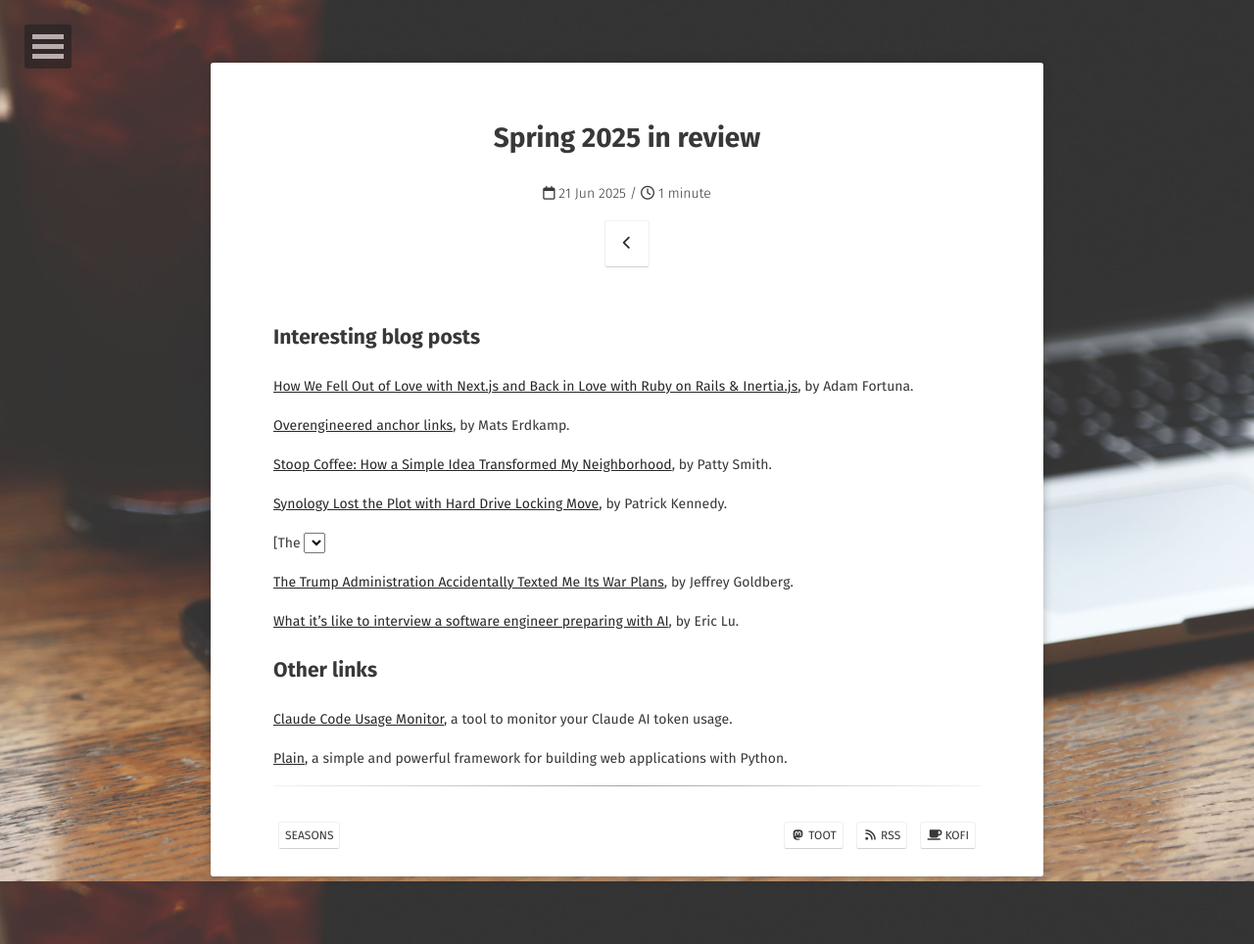
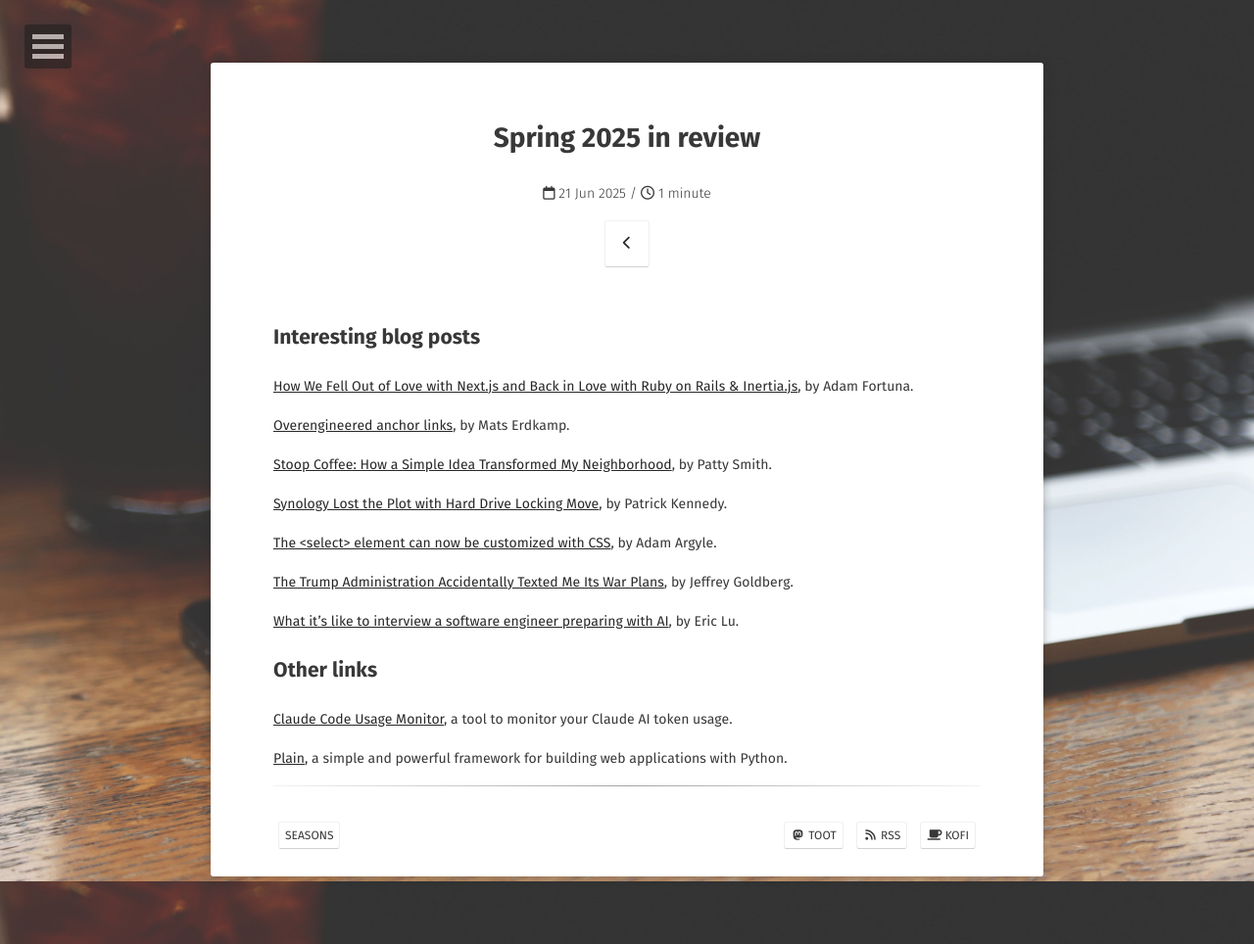
Before and after one commit to FuzzyGrim/blog, a Jekyll site: the page built from _posts/seasons/2025-06-21-spring-2025.md, in a window 1280 px wide. Shown: the whole page at 98% size. Built offline with Jekyll 4.4.1, drawn with Linux system fonts in a browser that asks for light colours; some web fonts are replaced.

Commit message:
escape special characters in link for select element

```diff
--- a/_posts/seasons/2025-06-21-spring-2025.md
+++ b/_posts/seasons/2025-06-21-spring-2025.md
@@ -16,7 +16,7 @@ tags: [seasons]
 
 [Synology Lost the Plot with Hard Drive Locking Move](https://www.servethehome.com/synology-lost-the-plot-with-hard-drive-locking-move/), by Patrick Kennedy.
 
-[The <select> element can now be customized with CSS](https://developer.chrome.com/blog/a-customizable-select), by Adam Argyle.
+[The \<select\> element can now be customized with CSS](https://developer.chrome.com/blog/a-customizable-select), by Adam Argyle.
 
 [The Trump Administration Accidentally Texted Me Its War Plans](https://www.theatlantic.com/politics/archive/2025/03/trump-administration-accidentally-texted-me-its-war-plans/682151/), by Jeffrey Goldberg.
 
```
